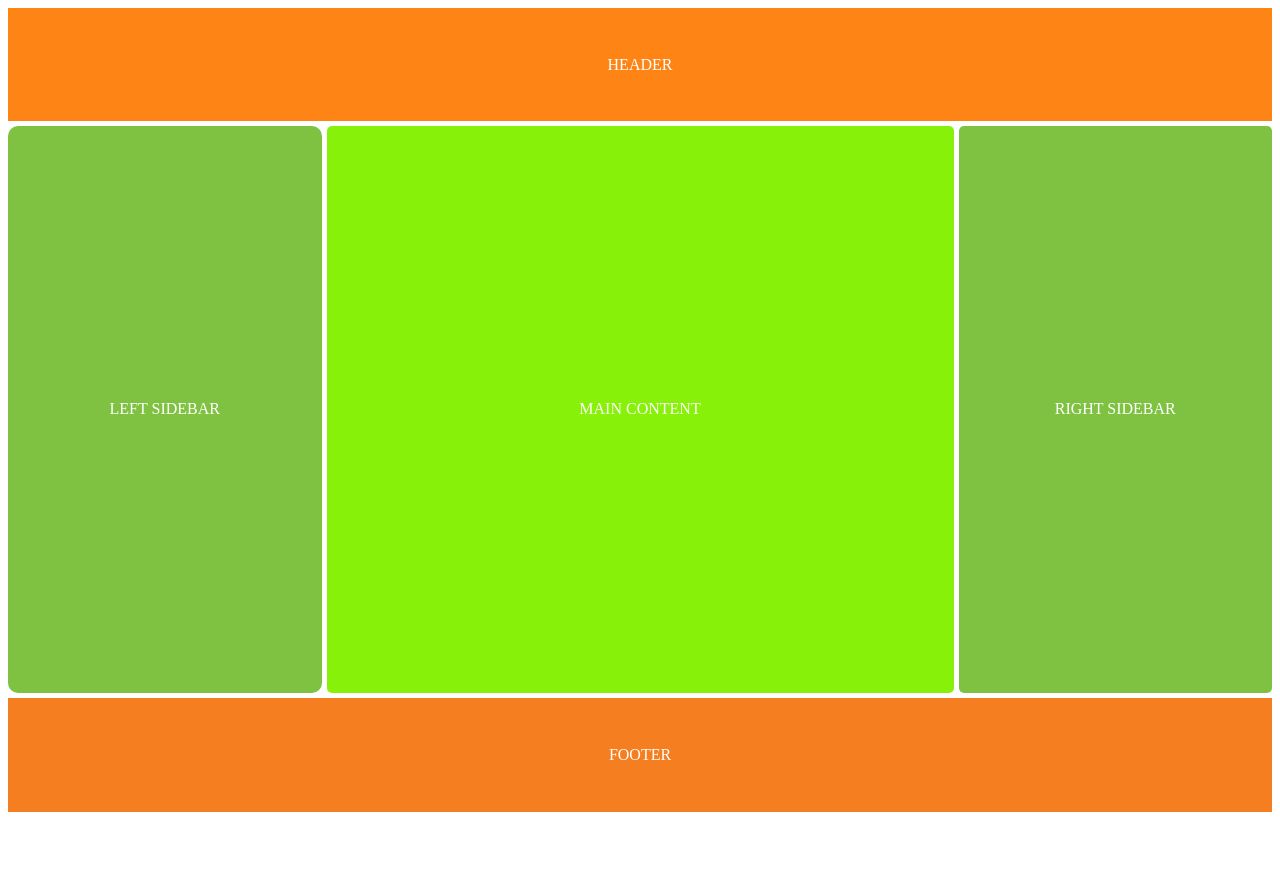
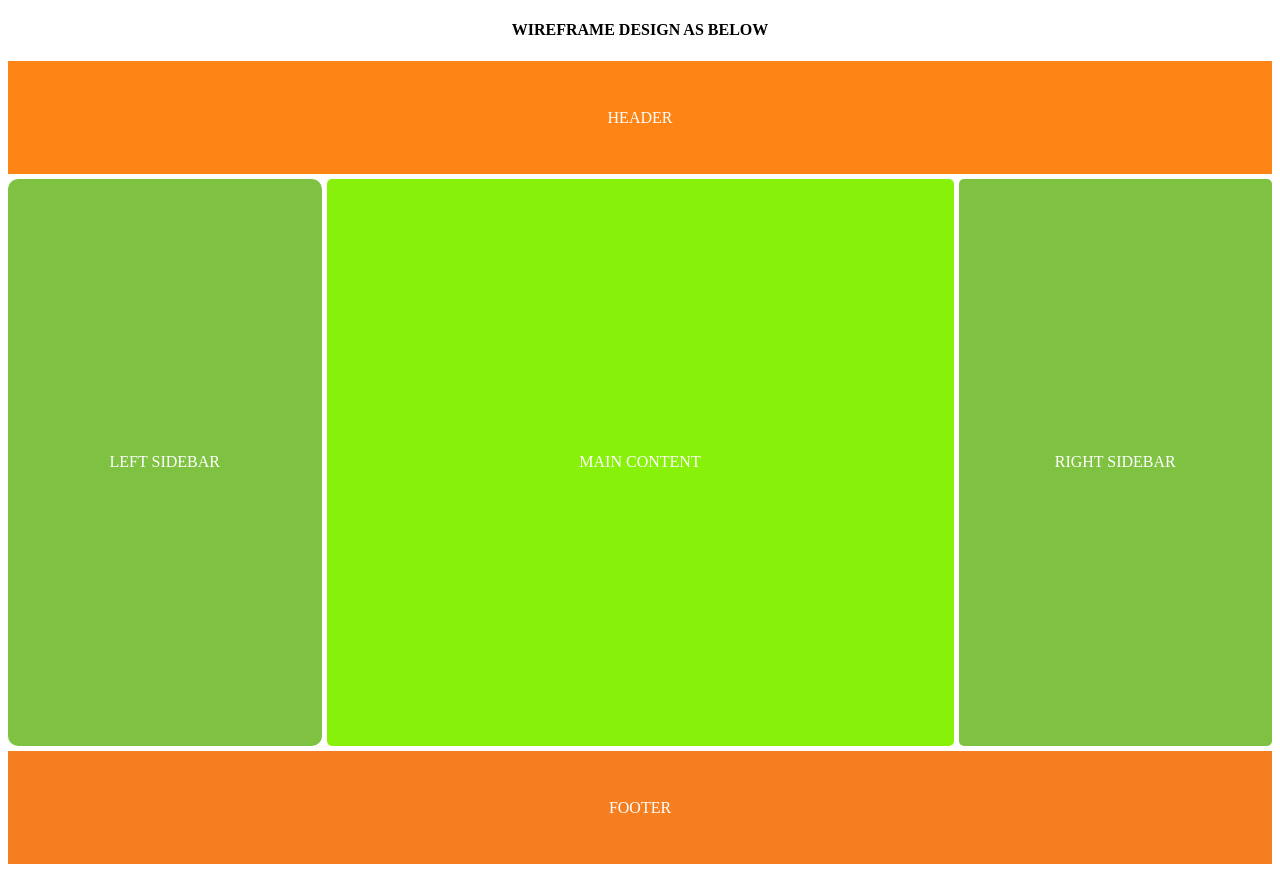
Before and after one commit to plugkevo/assignment-001-css-grid, a plain HTML site: page index.html in a window 1280 px wide. Before the commit the page ends 816 px from the top, so only its background shows below. Drawn offline with Linux system fonts and the light colour scheme.

Commit message:
added a html syntax

```diff
--- a/index.html
+++ b/index.html
@@ -9,6 +9,7 @@
 
 </head>
 <body>
+    <h4><b>WIREFRAME DESIGN AS BELOW</b></h4>
     <div class="container">
         <nav>HEADER</nav>
         <main>MAIN CONTENT</main>
--- a/style.css
+++ b/style.css
@@ -51,3 +51,7 @@ footer{
     text-align: center;
     line-height: 3cm;
 }
+h4{
+    text-align: center;
+
+}
```
